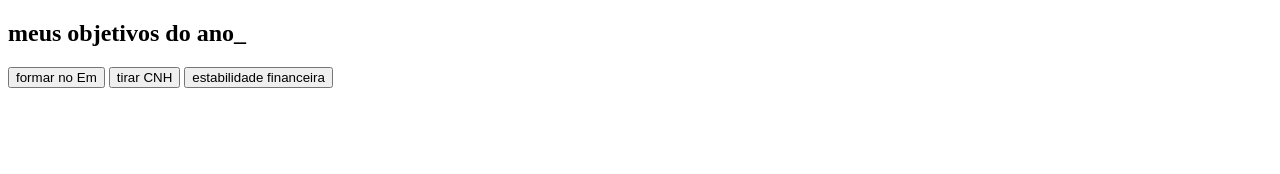
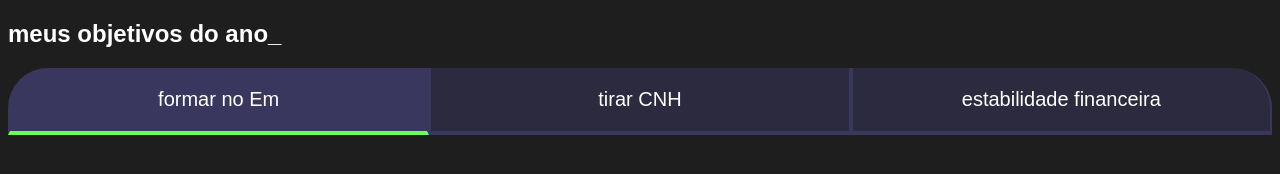
Before and after one commit to janja5404994/minhas-mets, a plain HTML site: page index.html in a window 1280 px wide. Drawn offline with Linux system fonts and the light colour scheme.

Commit message:
Add files via upload

```diff
--- a/index.html
+++ b/index.html
@@ -10,11 +10,11 @@
   <section class="conteudo principal">
     <h2 class="titulo-princial">meus objetivos do ano_</h2>
     <div class="botoes">
-      <button class= "botao"> formar no Em</button>
+      <button class= "botao ativo"> formar no Em</button>
       <button class= "botao"> tirar CNH</button>
       <button class= "botao"> estabilidade financeira</button>
     </div>
-
   </section>
+  <script src="main.js"></script>
 </body>
 </html>
--- /dev/null
+++ b/main.js
@@ -0,0 +1,12 @@
+const botoes = document.querySelectorAll(".botao");
+
+for(let i=0;i <botoes.length;i++){
+    botoes[i].onclick = function(){
+
+        for(let j=0;j<botoes.length;j++){
+            botoes[j].classList.remove("ativo");
+        }
+
+        botoes[i].classList.add("ativo");
+    }
+}
--- a/style.css
+++ b/style.css
@@ -0,0 +1,74 @@
+:root {
+    --cor-de-fundo: #1E1E1E;
+    --verde: #6FFF57;
+    --branco: #FFFFFF;
+    --botao-ativo: #3A375E;
+    --botao-inativo: rgba(58, 55, 94, 0.5);
+    --texto-fundo: rgba(58, 55, 94, 0.3);
+}
+@import url('https://fonts.googleapis.com/css2?family=Chakra+Petch:wght@400;700&display=swap');
+body {
+    background-color: var(--cor-de-fundo);
+    color: var(--branco);
+    font-family: 'Chakra Petch', sans-serif;
+}
+.conteudo-principal {
+    display: flex;
+    flex-direction: column;
+    justify-content: center;
+    align-items: center;
+    max-width: 1200px;
+    width: 100%;
+    margin: 0 auto;
+}
+.titulo-principal {
+    text-align: left;
+    width: 100%;
+    font-size: 32px;
+}
+.botao {
+    font-family: "Crakra Petch", sans-serif;
+    background-color: var(--botao-inativo);
+    color: var(--branco);
+    display: flex;
+    justify-content: center;
+    padding: 1em;
+    font-size: 20px;
+    align-items: center;
+    width: 100%;
+    border-bottom: 4px solid var(--botao-ativo);
+    border-left: 2px solid var(--botao-ativo);
+    border-right: 2px solid var(--botao-ativo);
+    border-top: none;
+
+}
+.botoes {
+    display: block;
+}
+
+@media screen and (min-width: 768px) {
+    .botoes {
+        display: flex;
+    }
+}
+.botao:first-child {
+    border-radius: 40px 40px 0 0;
+}
+
+@media screen and (min-width: 768px) {
+    .botoes {
+        display: flex;
+    }
+
+    .botao:first-child {
+        border-radius: 40px 0 0 0;
+    }
+
+    .botao:last-child {
+        border-radius: 0 40px 0 0;
+    }
+}
+.ativo{
+    background-color: var(--botao-ativo);
+    border-bottom: 4px solid var(--verde);
+}
```
